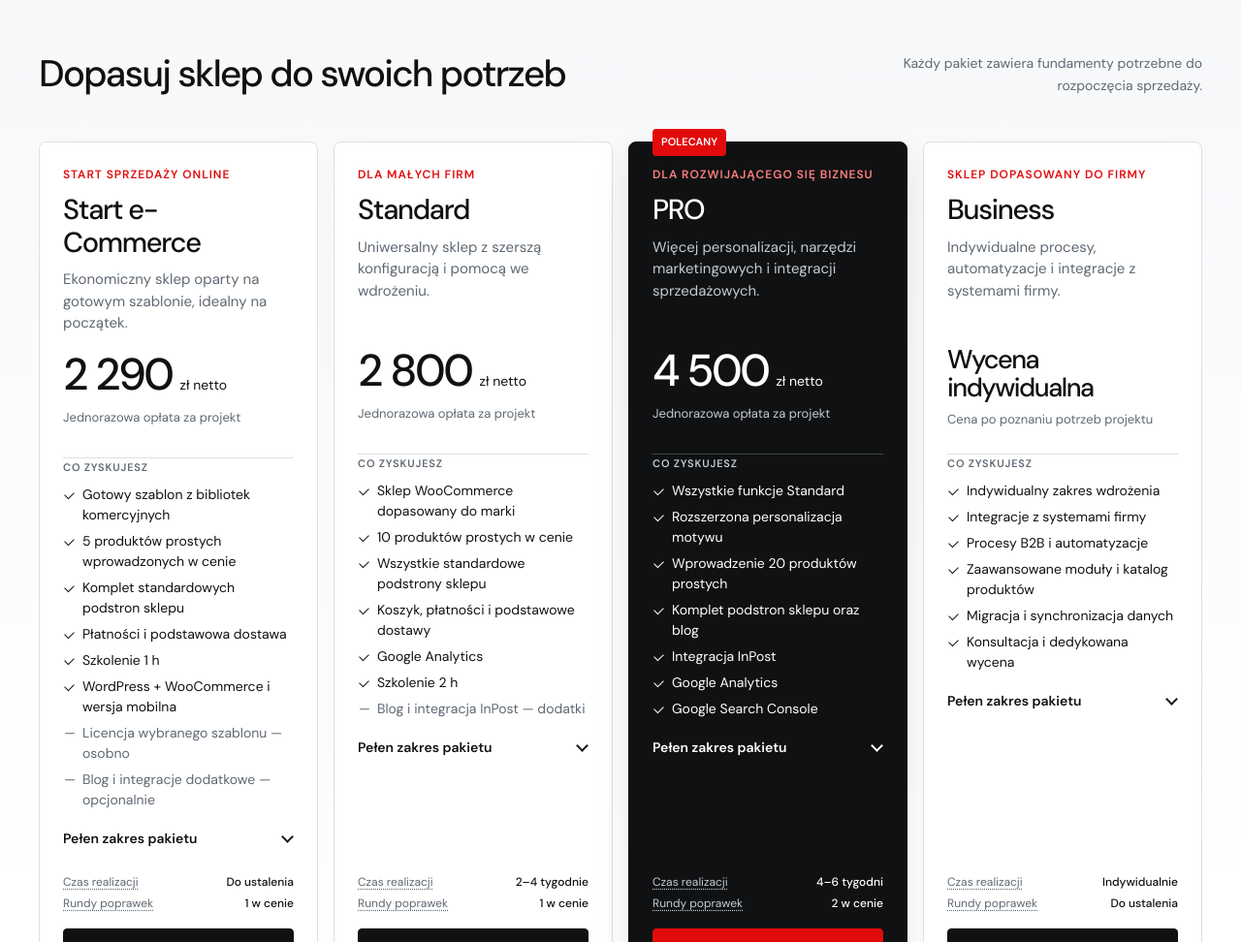
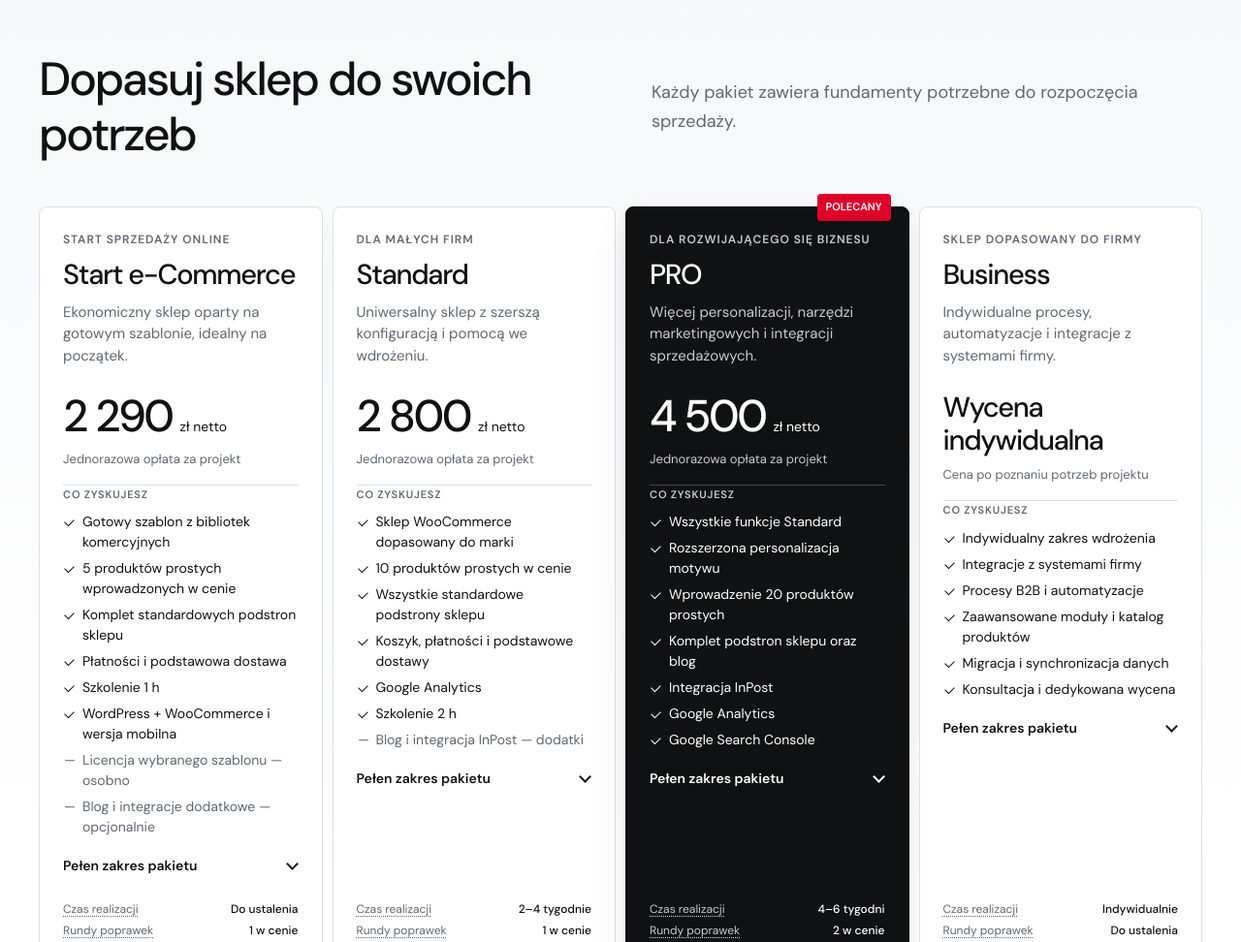
Before and after one commit to TKupidura/Eniverse-kalkulator-Sklep, a plain HTML site: page index.html in a window 1280 px wide. Shown: the top 972 px of the page at 97% size. Drawn offline with Linux system fonts and the light colour scheme.

Commit message:
Ujednolić style i kontener kalkulatora sklepów z referencją ZIP

```diff
--- a/index.html
+++ b/index.html
@@ -2,7 +2,7 @@
 <html lang="pl"><head><meta charset="utf-8"><meta name="viewport" content="width=device-width,initial-scale=1"><title>Eniverse — kalkulator sklepów</title></head><body>
 <!-- Eniverse: gotowy fragment do widżetu HTML Elementora. Sklepy internetowe, tryb produkcyjny. -->
 <link rel="stylesheet" href="https://fonts.googleapis.com/css2?family=DM+Sans:wght@400;500;600;700&display=swap">
-<style id="eniverse-pakiety-stron">
+<style id="eniverse-pakiety-sklepow">
 /* Style strony demonstracyjnej oraz elementów poza #eni-shop-calc. */
 html:has(#eni-shop-calc[data-mode="demo"]) { color-scheme: light; }
 body:has(#eni-shop-calc[data-mode="demo"]) { margin: 0; background: #fff; }
@@ -38,10 +38,10 @@ body.eni-shop-calc-scroll-locked { overflow: hidden; }
 /* Dedykowany formularz Contact Form 7. */
 body:not(.elementor-editor-active) #eniverse-shop-quote-form { position:absolute!important; width:1px!important; height:1px!important; overflow:hidden!important; clip-path:inset(50%); pointer-events:none; }
 </style>
-<link rel="stylesheet" href="kalkulator-sklepow.css?v=20261126-shop-2">
+<link rel="stylesheet" href="kalkulator-sklepow.css?v=20261126-shop-3">
 
 <!-- Style wyłącznie boxów i sekcji ofertowej -->
-<style id="eniverse-boxy-pakietow">
+<style id="eniverse-boxy-pakietow-sklepow">
 #eni-shop-calc .ec-package {
         background: white;
         border: 1px solid var(--ec-line);
@@ -2053,22 +2053,19 @@ body:not(.elementor-editor-active) #eniverse-shop-quote-form { position:absolute
   background:currentColor;border:0;border-radius:1px;transform:translateY(-50%);
 }
 
-/* Sklepy: siatka czterech kart; pozostałe style z wersji źródłowej. */
-#eni-shop-calc #ec-catalog .ec-packages-overview {display:block;width:100%;min-width:0;}
-#eni-shop-calc #ec-catalog .ec-packages--main {grid-template-columns:repeat(4,minmax(0,1fr));gap:16px;align-items:start;}
-#eni-shop-calc #ec-catalog .ec-preview-heading {grid-template-columns:minmax(0,2fr) minmax(0,1fr);}
-#eni-shop-calc #ec-catalog .ec-preview-heading .ec-intro {text-align:right;font-size:14px;}
-#eni-shop-calc #ec-catalog .ec-preview-heading .ec-page-title {font-size:clamp(30px,3vw,40px);}
-#eni-shop-calc #ec-catalog .ec-package .ec-card-header {min-height:170px;}
-#eni-shop-calc #ec-catalog .ec-package .ec-kicker {color:#E20B0C;}
-#eni-shop-calc #ec-catalog .ec-package--featured .ec-kicker {color:#ff8080;}
-#eni-shop-calc #ec-catalog .ec-package .ec-card-budget {min-height:112px;}
-#eni-shop-calc #ec-catalog .ec-package .ec-individual-price strong {font-size:27px;white-space:normal;line-height:1.05;max-width:185px;}
-#eni-shop-calc #ec-catalog .ec-featured-badge {left:24px;right:auto;background:#E20B0C;}
-#eni-shop-calc #ec-shop-needs {width:100%;font:inherit;padding:12px;border:1px solid #dce0e3;border-radius:4px;resize:vertical;}
-#eni-shop-calc #ec-shop-needs-wrap[hidden] {display:none!important;}
-@media(max-width:1100px){#eni-shop-calc #ec-catalog .ec-packages--main {grid-template-columns:repeat(2,minmax(0,1fr));}}
-@media(max-width:650px){#eni-shop-calc #ec-catalog .ec-packages--main,#eni-shop-calc #ec-catalog .ec-preview-heading {grid-template-columns:1fr;}#eni-shop-calc #ec-catalog .ec-preview-heading .ec-intro {text-align:left;}#eni-shop-calc #ec-catalog .ec-package .ec-card-header,#eni-shop-calc #ec-catalog .ec-package .ec-card-description {min-height:0;}}
+/* Wyjątki dotyczące wyłącznie elementów specyficznych dla sklepów.
+   Typografia, kolory, nagłówek, kontener 1200 px, siatka, odstępy,
+   przyciski i breakpointy pozostają identyczne z kalkulatorem stron. */
+#eni-shop-calc #ec-catalog .ec-package .ec-individual-price strong {
+  font-size:29px; line-height:1.15; letter-spacing:-.045em;
+  font-weight:500; white-space:normal; overflow-wrap:normal;
+}
+#eni-shop-calc #ec-shop-needs {
+  box-sizing:border-box; width:100%; font:inherit; color:var(--ec-ink);
+  background:var(--ec-white); padding:10px 12px; border:1px solid var(--ec-line);
+  border-radius:6px; resize:vertical;
+}
+#eni-shop-calc #ec-shop-needs:focus-visible {outline:2px solid var(--ec-red);outline-offset:2px;}
 </style>
 
 
@@ -2538,7 +2535,7 @@ body:not(.elementor-editor-active) #eniverse-shop-quote-form { position:absolute
         </div>
     </div>
     <!-- LOGIKA PAKIETÓW, WYCENY I FORMULARZA -->
-<script src="cennik-sklepow.js?v=20261126-shop-2" defer></script>
-<script src="kalkulator-sklepow.js?v=20261126-shop-2" defer></script>
+<script src="cennik-sklepow.js?v=20261126-shop-3" defer></script>
+<script src="kalkulator-sklepow.js?v=20261126-shop-3" defer></script>
 
 </body></html>
```
Also changed, not shown: index-sklepow.html (+18 -21 lines), 1 other file.
